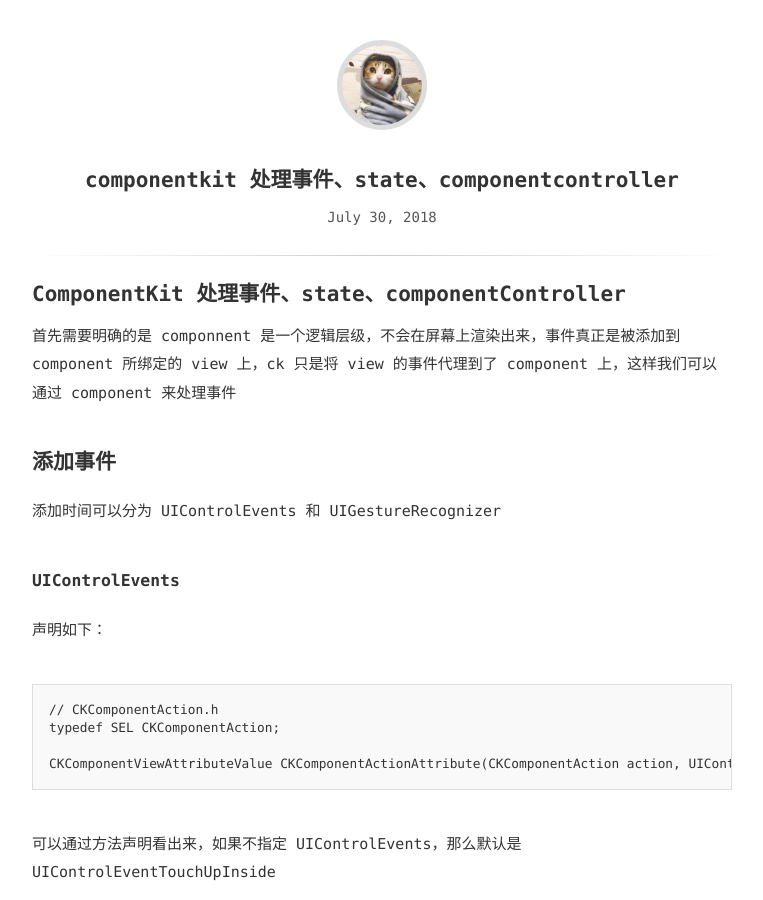
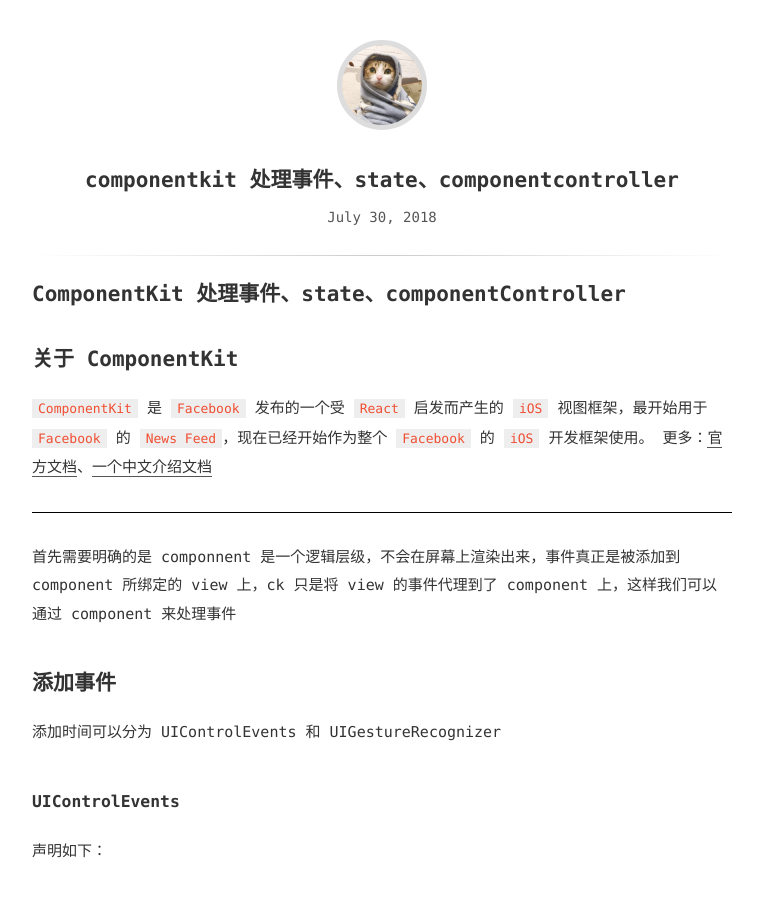
Before and after one commit to linkexin/linkexin.github.io, a Jekyll site: the page built from _posts/2018-07-30- ComponentKit 处理事件、State、componentController.md, in a window 1280 px wide and 900 px high. Shown: the whole window, without its empty margins (258-1021 px from the left). Built offline with Jekyll 4.4.1, drawn with Linux system fonts in a browser that asks for light colours.

Commit message:
add header

```diff
--- a/_posts/2018-07-30- ComponentKit 处理事件、State、componentController.md
+++ b/_posts/2018-07-30- ComponentKit 处理事件、State、componentController.md
@@ -1,4 +1,12 @@
 # ComponentKit 处理事件、state、componentController
+
+## 关于 ComponentKit
+`ComponentKit` 是 `Facebook` 发布的一个受 `React` 启发而产生的 `iOS` 视图框架，最开始用于 `Facebook` 的 `News Feed`，现在已经开始作为整个 `Facebook` 的 `iOS` 开发框架使用。
+更多：[官方文档](http://componentkit.org/)、[一个中文介绍文档](https://segmentfault.com/a/1190000002625560)
+
+-------
+
+
 首先需要明确的是 componnent 是一个逻辑层级，不会在屏幕上渲染出来，事件真正是被添加到 component 所绑定的 view 上，ck 只是将 view 的事件代理到了 component 上，这样我们可以通过 component 来处理事件
 
 ## 添加事件
```
